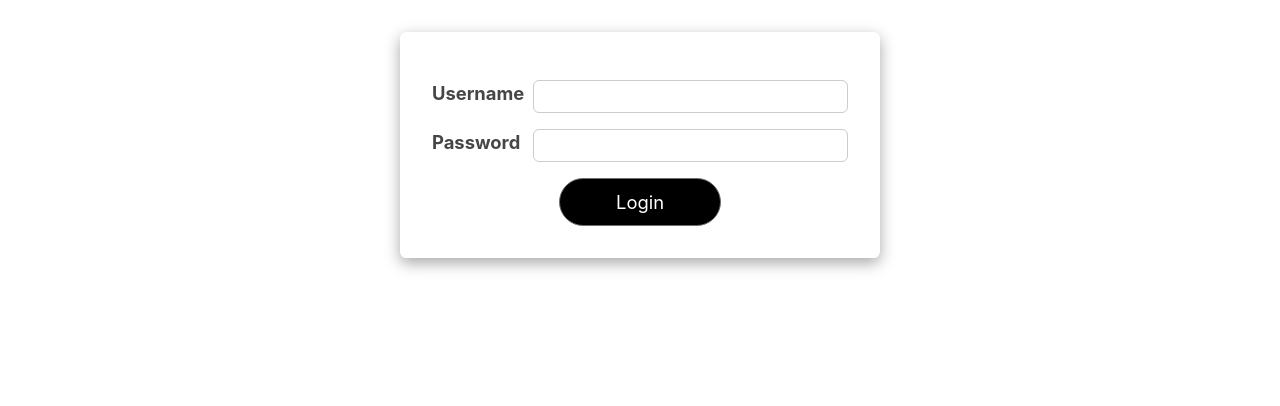
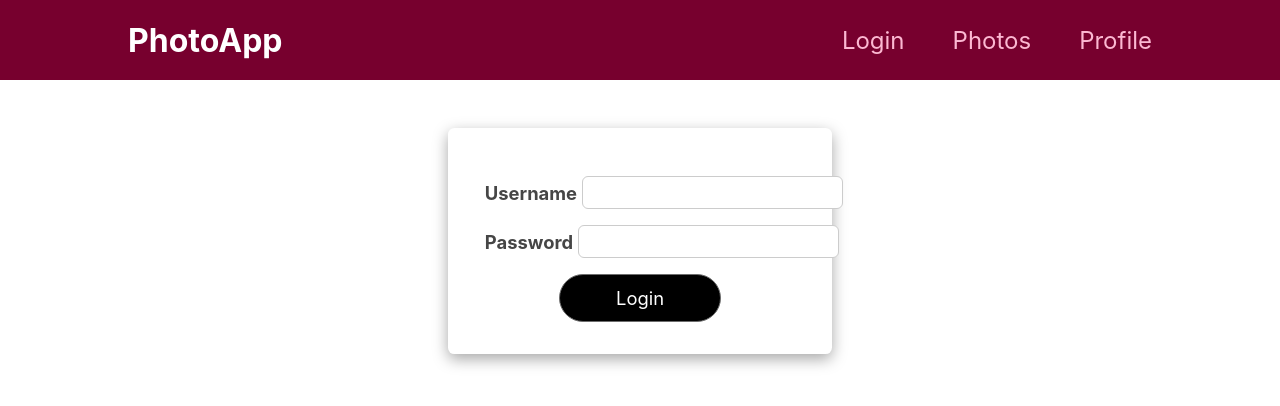
Before and after one commit to nschroder26/photoApp, a Next.js app: page / in a window 1280 px wide. Shown: the top 406 px of the page. Built offline with nearby package versions, Linux system fonts and the light colour scheme.

Commit message:
add navbar

```diff
--- a/components/Login/LoginForm.module.css
+++ b/components/Login/LoginForm.module.css
@@ -1,6 +1,6 @@
 .login {
-  width: 50%;
-  max-width: 30rem;
+  width: 60%;
+  max-width: 40rem;
   margin: 2rem auto;
   padding: 2rem;
 }
@@ -22,7 +22,7 @@
   font-weight: bold;
   flex: 1;
   color: #464646;
-  margin-bottom: 0.5rem;
+  margin: 0.3rem;
 }
 
 .control input {
@@ -35,8 +35,8 @@
 
 .control input:focus {
   outline: none;
-  border-color: #4f005f;
-  background: #f6dbfc;
+  border-color: #aeaeae;
+  background: #f0f0f0;
 }
 
 .control.invalid input {
--- /dev/null
+++ b/components/layout/Layout.js
@@ -0,0 +1,13 @@
+import Navigation from "./Navigation";
+import classes from "./Layout.module.css";
+
+function Layout(props) {
+  return (
+    <div>
+      <Navigation />
+      <main className={classes.main}>{props.children}</main>
+    </div>
+  );
+}
+
+export default Layout;
--- /dev/null
+++ b/components/layout/Layout.module.css
@@ -0,0 +1,5 @@
+.main {
+  margin: 3rem auto;
+  width: 90%;
+  max-width: 40rem;
+}
--- /dev/null
+++ b/components/layout/Navigation.js
@@ -0,0 +1,25 @@
+import Link from "next/link";
+import classes from "./Navigation.module.css";
+
+const Navigation = (props) => {
+  return (
+    <header className={classes.header}>
+      <div className={classes.logo}>PhotoApp</div>
+      <nav>
+        <ul>
+          <li>
+            <Link href="/login">Login</Link>
+          </li>
+          <li>
+            <Link href="/photos">Photos</Link>
+          </li>
+          <li>
+            <Link href="/profile">Profile</Link>
+          </li>
+        </ul>
+      </nav>
+    </header>
+  );
+};
+
+export default Navigation;
--- /dev/null
+++ b/components/layout/Navigation.module.css
@@ -0,0 +1,39 @@
+.header {
+  width: 100%;
+  height: 5rem;
+  display: flex;
+  align-items: center;
+  justify-content: space-between;
+  background-color: #77002e;
+  padding: 0 10%;
+}
+
+.logo {
+  font-size: 2rem;
+  color: white;
+  font-weight: bold;
+}
+
+.header ul {
+  list-style: none;
+  margin: 0;
+  padding: 0;
+  display: flex;
+  align-items: baseline;
+}
+
+.header li {
+  margin-left: 3rem;
+}
+
+.header a {
+  text-decoration: none;
+  font-size: 1.5rem;
+  color: #fcb8d2;
+}
+
+.header a:hover,
+.header a:active,
+.header a.active {
+  color: white;
+}
--- a/pages/Login/index.js
+++ b/pages/Login/index.js
@@ -1,4 +1,4 @@
-import LoginForm from "../../components/Login/LoginForm";
+import LoginForm from "../../components/login/LoginForm";
 
 const Login = () => {
   return <LoginForm />;
--- a/pages/_app.js
+++ b/pages/_app.js
@@ -1,7 +1,13 @@
-import '../styles/globals.css'
+import Layout from "../components/layout/Layout";
+
+import "../styles/globals.css";
 
 function MyApp({ Component, pageProps }) {
-  return <Component {...pageProps} />
+  return (
+    <Layout>
+      <Component {...pageProps} />
+    </Layout>
+  );
 }
 
-export default MyApp
+export default MyApp;
```
Also changed, not shown: components/UI/Navigation.js (deleted, +0 -7 lines), components/UI/Navigation.module.css (deleted).
